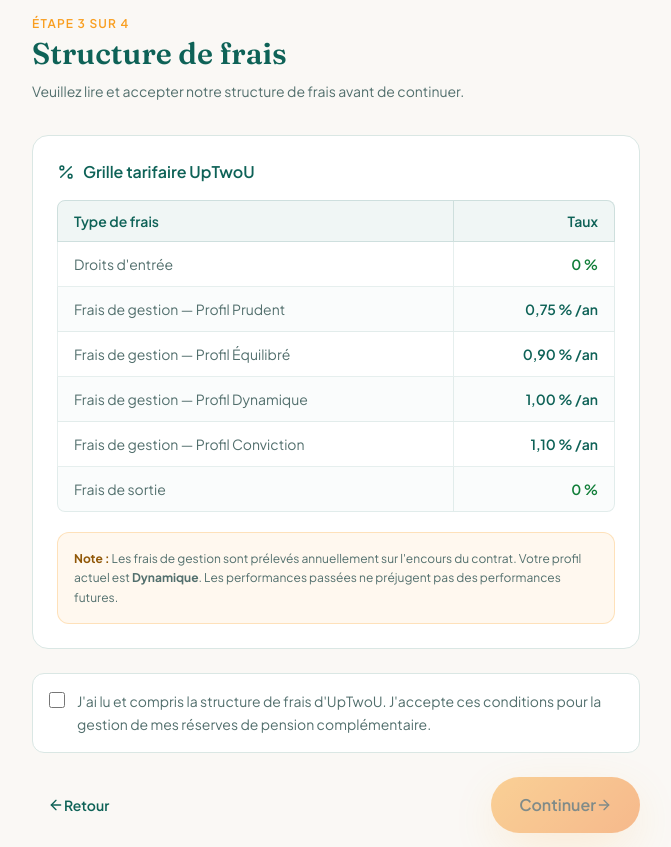
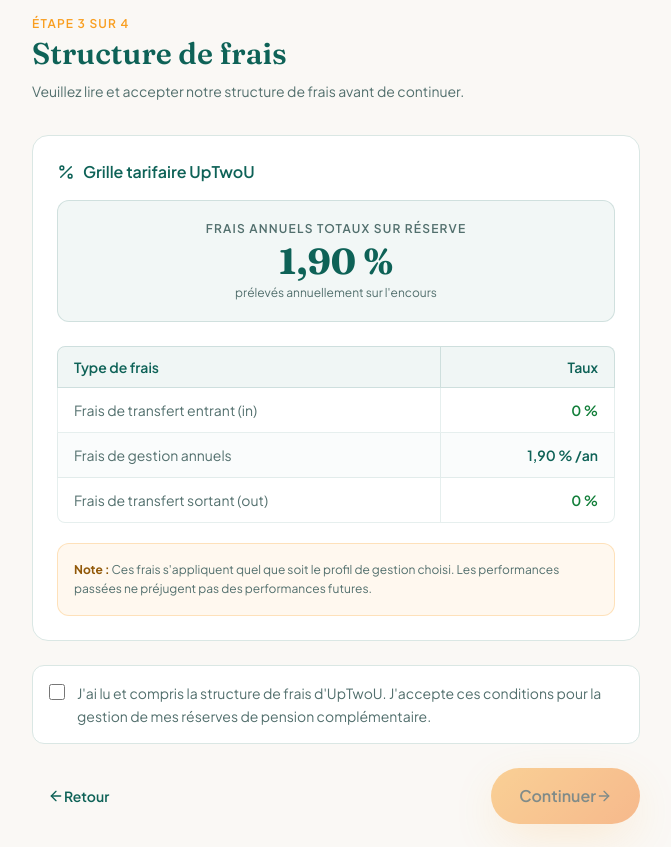
Before and after one commit to sevenOne80/UpTwoU, a Flask app: template templates/onboarding/frais.html in a window 1280 px wide. Shown: the part 185-1032 px from the top of the page, without its empty margins (304-975 px from the left). Run offline with Flask 3, Linux system fonts and the light colour scheme; the template is opened without the code that fills it: values that come from a table or form of the project are taken from there, others are empty; data comes from the database, SQL or seed files in the repository; some libraries are stand-ins or nearby versions.

Commit message:
Simplify fee page: single 1.90% annual fee, no profile dependency
Replace per-profile fee table with a single flat rate: 1.90% annual
on reserve, 0% transfer in, 0% transfer out, same for all profiles.

Co-Authored-By: Claude Sonnet 4.6 <noreply@anthropic.com>

```diff
--- a/templates/onboarding/frais.html
+++ b/templates/onboarding/frais.html
@@ -14,6 +14,15 @@
     Grille tarifaire UpTwoU
   </h2>
 
+  <!-- Big number highlight -->
+  <div class="flex flex-col sm:flex-row gap-4 mb-6">
+    <div class="flex-1 rounded-xl p-5 text-center" style="background:hsl(172 75% 22% / 0.05);border:1px solid hsl(172 75% 22% / 0.15);">
+      <p class="text-xs uppercase tracking-widest font-semibold text-muted mb-1">Frais annuels totaux sur réserve</p>
+      <p class="font-display text-4xl font-bold text-primary">1,90 %</p>
+      <p class="text-xs text-muted mt-1">prélevés annuellement sur l'encours</p>
+    </div>
+  </div>
+
   <table class="w-full text-sm" style="border-collapse:separate;border-spacing:0;">
     <thead>
       <tr style="background:hsl(172 75% 22% / 0.06);">
@@ -23,27 +32,15 @@
     </thead>
     <tbody>
       <tr>
-        <td class="py-3 px-4 text-muted" style="border:1px solid hsl(172 75% 22% / 0.1);border-top:none;">Droits d'entrée</td>
+        <td class="py-3 px-4 text-muted" style="border:1px solid hsl(172 75% 22% / 0.1);border-top:none;">Frais de transfert entrant (in)</td>
         <td class="py-3 px-4 text-right font-semibold" style="border:1px solid hsl(172 75% 22% / 0.1);border-top:none;border-left:none;color:hsl(142 76% 28%);">0 %</td>
       </tr>
       <tr style="background:hsl(172 75% 22% / 0.02);">
-        <td class="py-3 px-4 text-muted" style="border:1px solid hsl(172 75% 22% / 0.1);border-top:none;">Frais de gestion — Profil Prudent</td>
-        <td class="py-3 px-4 text-right font-semibold text-primary" style="border:1px solid hsl(172 75% 22% / 0.1);border-top:none;border-left:none;">0,75 % /an</td>
+        <td class="py-3 px-4 text-muted" style="border:1px solid hsl(172 75% 22% / 0.1);border-top:none;">Frais de gestion annuels</td>
+        <td class="py-3 px-4 text-right font-semibold text-primary" style="border:1px solid hsl(172 75% 22% / 0.1);border-top:none;border-left:none;">1,90 % /an</td>
       </tr>
       <tr>
-        <td class="py-3 px-4 text-muted" style="border:1px solid hsl(172 75% 22% / 0.1);border-top:none;">Frais de gestion — Profil Équilibré</td>
-        <td class="py-3 px-4 text-right font-semibold text-primary" style="border:1px solid hsl(172 75% 22% / 0.1);border-top:none;border-left:none;">0,90 % /an</td>
-      </tr>
-      <tr style="background:hsl(172 75% 22% / 0.02);">
-        <td class="py-3 px-4 text-muted" style="border:1px solid hsl(172 75% 22% / 0.1);border-top:none;">Frais de gestion — Profil Dynamique</td>
-        <td class="py-3 px-4 text-right font-semibold text-primary" style="border:1px solid hsl(172 75% 22% / 0.1);border-top:none;border-left:none;">1,00 % /an</td>
-      </tr>
-      <tr>
-        <td class="py-3 px-4 text-muted" style="border:1px solid hsl(172 75% 22% / 0.1);border-top:none;">Frais de gestion — Profil Conviction</td>
-        <td class="py-3 px-4 text-right font-semibold text-primary" style="border:1px solid hsl(172 75% 22% / 0.1);border-top:none;border-left:none;">1,10 % /an</td>
-      </tr>
-      <tr style="background:hsl(172 75% 22% / 0.02);">
-        <td class="py-3 px-4 text-muted rounded-bl-lg" style="border:1px solid hsl(172 75% 22% / 0.1);border-top:none;">Frais de sortie</td>
+        <td class="py-3 px-4 text-muted rounded-bl-lg" style="border:1px solid hsl(172 75% 22% / 0.1);border-top:none;">Frais de transfert sortant (out)</td>
         <td class="py-3 px-4 text-right font-semibold rounded-br-lg" style="border:1px solid hsl(172 75% 22% / 0.1);border-top:none;border-left:none;color:hsl(142 76% 28%);">0 %</td>
       </tr>
     </tbody>
@@ -51,8 +48,7 @@
 
   <div class="mt-5 rounded-xl p-4" style="background:hsl(35 95% 55% / 0.07);border:1px solid hsl(35 95% 55% / 0.25);">
     <p class="text-xs text-muted leading-relaxed">
-      <strong style="color:hsl(35 90% 30%);">Note :</strong> Les frais de gestion sont prélevés annuellement sur l'encours du contrat.
-      Votre profil actuel est <strong>{{ client.profil_risque | capitalize if client.profil_risque else 'non défini' }}</strong>.
+      <strong style="color:hsl(35 90% 30%);">Note :</strong> Ces frais s'appliquent quel que soit le profil de gestion choisi.
       Les performances passées ne préjugent pas des performances futures.
     </p>
   </div>
```
